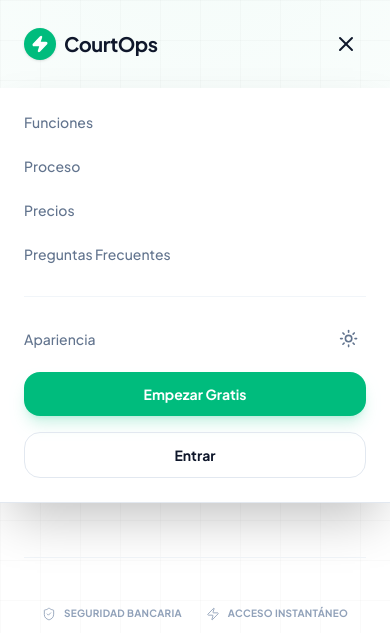
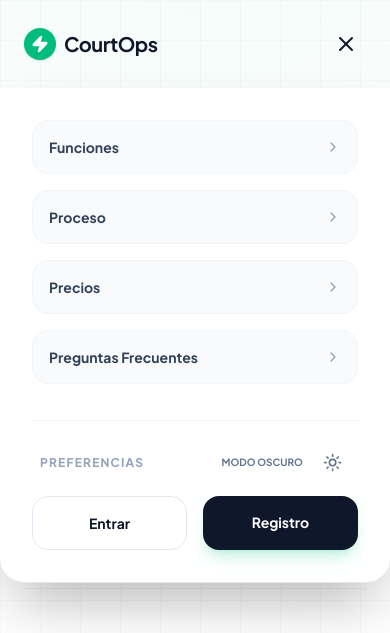
Before and after one commit to 7Francus7/CourtOps, a Next.js app in the folder courtops/: page / in a window 390 px wide. Both pictures are taken after a click on the button 346 px from the left and 44 px from the top of the page. Shown: the top 633 px of the page. Built offline with nearby package versions, Linux system fonts and the light colour scheme; no server answers; the database is empty.

Commit message:
style(landing): optimize for mobile responsiveness and navigation

```diff
--- a/courtops/src/components/landing/LandingFooter.tsx
+++ b/courtops/src/components/landing/LandingFooter.tsx
@@ -10,10 +10,10 @@ export default function LandingFooter() {
        return (
               <footer className="pt-24 pb-12 px-6 bg-slate-50 dark:bg-[#050505] transition-colors duration-700 border-t border-slate-200/50 dark:border-white/5">
                      <div className="max-w-7xl mx-auto">
-                            <div className="grid grid-cols-1 md:grid-cols-4 gap-12 mb-20">
+                            <div className="grid grid-cols-2 lg:grid-cols-4 gap-12 mb-20">
 
                                    {/* Brand & Mission */}
-                                   <div className="col-span-1 md:col-span-1 space-y-6">
+                                   <div className="col-span-2 lg:col-span-1 space-y-6">
                                           <div className="flex items-center gap-2">
                                                  <div className="w-8 h-8 rounded-lg bg-emerald-500 flex items-center justify-center text-white">
                                                         <Zap size={18} fill="currentColor" />
--- a/courtops/src/components/landing/LandingHeader.tsx
+++ b/courtops/src/components/landing/LandingHeader.tsx
@@ -82,27 +82,55 @@ export default function LandingHeader() {
                      <AnimatePresence>
                             {mobileMenuOpen && (
                                    <motion.div
-                                          initial={{ opacity: 0, y: -10 }}
+                                          initial={{ opacity: 0, y: -20 }}
                                           animate={{ opacity: 1, y: 0 }}
-                                          exit={{ opacity: 0, y: -10 }}
-                                          className="absolute top-full left-0 right-0 bg-white dark:bg-[#0a0a0a] border-b border-slate-200 dark:border-white/5 p-6 flex flex-col gap-6 md:hidden shadow-2xl"
+                                          exit={{ opacity: 0, y: -20 }}
+                                          transition={{ type: "spring", damping: 25, stiffness: 200 }}
+                                          className="absolute top-full left-0 right-0 bg-white dark:bg-[#080808] border-b border-slate-200 dark:border-white/5 p-8 flex flex-col gap-5 md:hidden shadow-[0_30px_60px_-15px_rgba(0,0,0,0.3)] z-50 rounded-b-3xl"
                                    >
-                                          <NavLink href="#features">Funciones</NavLink>
-                                          <NavLink href="#how-it-works">Proceso</NavLink>
-                                          <NavLink href="#pricing">Precios</NavLink>
-                                          <NavLink href="#faq">Preguntas Frecuentes</NavLink>
+                                          <div className="flex flex-col gap-4">
+                                                 {[
+                                                        { href: "#features", label: "Funciones" },
+                                                        { href: "#how-it-works", label: "Proceso" },
+                                                        { href: "#pricing", label: "Precios" },
+                                                        { href: "#faq", label: "Preguntas Frecuentes" }
+                                                 ].map((link) => (
+                                                        <Link
+                                                               key={link.href}
+                                                               href={link.href}
+                                                               onClick={() => setMobileMenuOpen(false)}
+                                                               className="flex items-center justify-between p-4 rounded-2xl bg-slate-50 dark:bg-white/[0.03] border border-slate-100 dark:border-white/5 text-sm font-bold text-slate-700 dark:text-zinc-300 transition-all active:scale-[0.98]"
+                                                        >
+                                                               {link.label}
+                                                               <ChevronRight size={16} className="text-slate-400" />
+                                                        </Link>
+                                                 ))}
+                                          </div>
 
-                                          <div className="pt-6 mt-2 border-t border-slate-100 dark:border-white/5 flex flex-col gap-4">
-                                                 <div className="flex items-center justify-between">
-                                                        <span className="text-sm font-medium text-slate-500">Apariencia</span>
-                                                        <ThemeToggle />
+                                          <div className="pt-6 mt-4 border-t border-slate-100 dark:border-white/5 flex flex-col gap-4">
+                                                 <div className="flex items-center justify-between px-2">
+                                                        <span className="text-xs font-bold uppercase tracking-widest text-slate-400">Preferencias</span>
+                                                        <div className="flex items-center gap-3">
+                                                               <span className="text-[10px] font-bold text-slate-500 uppercase">Modo Oscuro</span>
+                                                               <ThemeToggle />
+                                                        </div>
                                                  </div>
-                                                 <Link href="/register" className="w-full text-center py-3 rounded-lg bg-emerald-500 text-white font-bold text-sm shadow-lg shadow-emerald-500/20">
-                                                        Empezar Gratis
-                                                 </Link>
-                                                 <Link href="/login" className="w-full text-center py-3 rounded-lg border border-slate-200 dark:border-white/10 dark:text-white font-bold text-sm">
-                                                        Entrar
-                                                 </Link>
+                                                 <div className="grid grid-cols-2 gap-4">
+                                                        <Link
+                                                               href="/login"
+                                                               onClick={() => setMobileMenuOpen(false)}
+                                                               className="flex-1 text-center py-4 rounded-2xl border border-slate-200 dark:border-white/10 dark:text-white font-bold text-sm bg-white dark:bg-transparent"
+                                                        >
+                                                               Entrar
+                                                        </Link>
+                                                        <Link
+                                                               href="/register"
+                                                               onClick={() => setMobileMenuOpen(false)}
+                                                               className="flex-1 text-center py-4 rounded-2xl bg-slate-900 dark:bg-emerald-500 text-white font-bold text-sm shadow-lg shadow-emerald-500/20"
+                                                        >
+                                                               Registro
+                                                        </Link>
+                                                 </div>
                                           </div>
                                    </motion.div>
                             )}
--- a/courtops/src/components/landing/LandingHero.tsx
+++ b/courtops/src/components/landing/LandingHero.tsx
@@ -46,9 +46,9 @@ export default function LandingHero() {
                                           initial={{ opacity: 0, y: 20 }}
                                           animate={{ opacity: 1, y: 0 }}
                                           transition={{ duration: 0.8, ease: [0.19, 1, 0.22, 1] }}
-                                          className="text-4xl sm:text-5xl md:text-7xl lg:text-8xl font-medium tracking-tight text-slate-900 dark:text-white leading-[1.1]"
+                                          className="text-4xl sm:text-6xl md:text-7xl lg:text-8xl font-medium tracking-tight text-slate-900 dark:text-white leading-[1.1] px-2"
                                    >
-                                          Gestión de Canchas <br />
+                                          Gestión de Canchas <br className="hidden md:block" />
                                           <span className="text-slate-400 dark:text-zinc-600">Sin Complicaciones.</span>
                                    </motion.h1>
 
--- a/courtops/src/components/landing/LandingUnifiedShowcase.tsx
+++ b/courtops/src/components/landing/LandingUnifiedShowcase.tsx
@@ -126,6 +126,11 @@ export default function LandingUnifiedShowcase() {
        const [step, setStep] = useState(0)
 
        useEffect(() => {
+              // Initial check
+              if (typeof window !== 'undefined' && window.innerWidth < 768) {
+                     setPlatform('mobile');
+              }
+
               if (isLowEnd) return;
               const timer = setInterval(() => {
                      setStep(s => (s + 1) % 4)
```
Also changed, not shown: courtops/src/components/landing/LandingMockup.tsx (+22 -22 lines).
